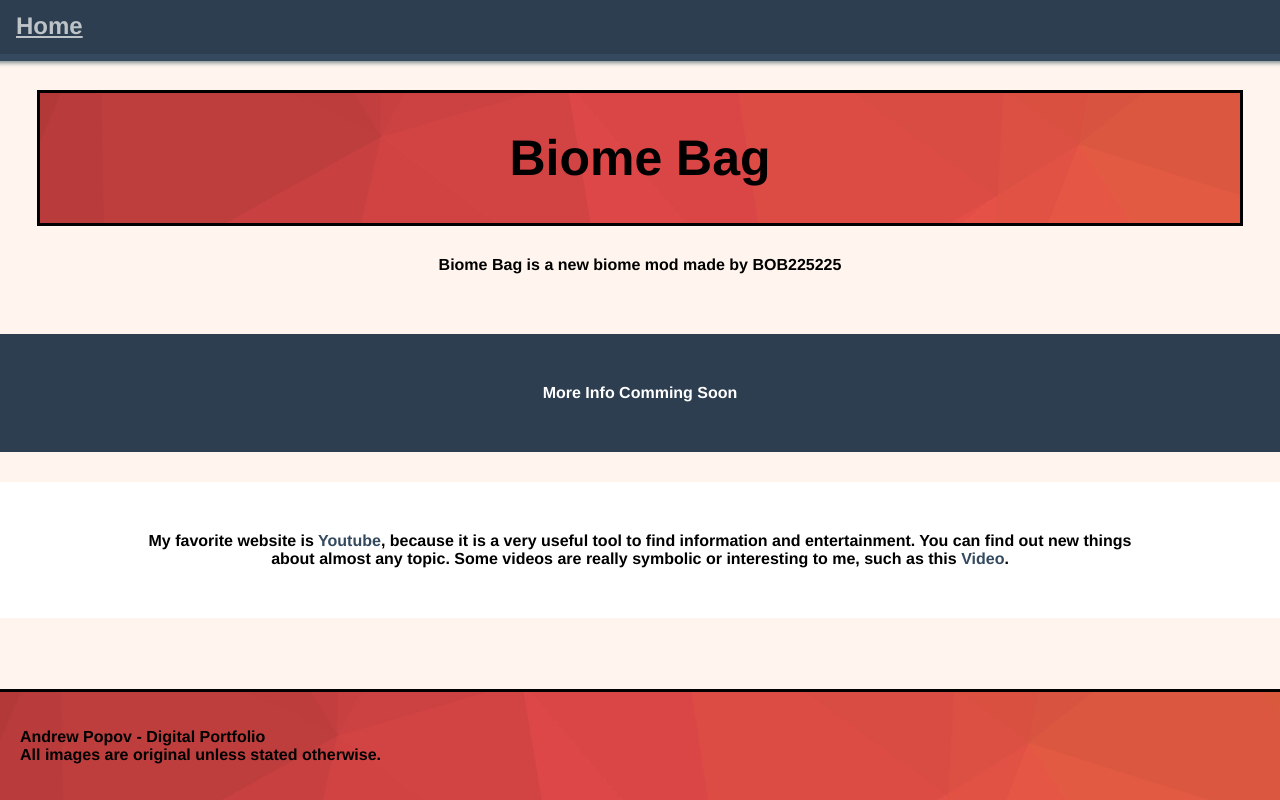
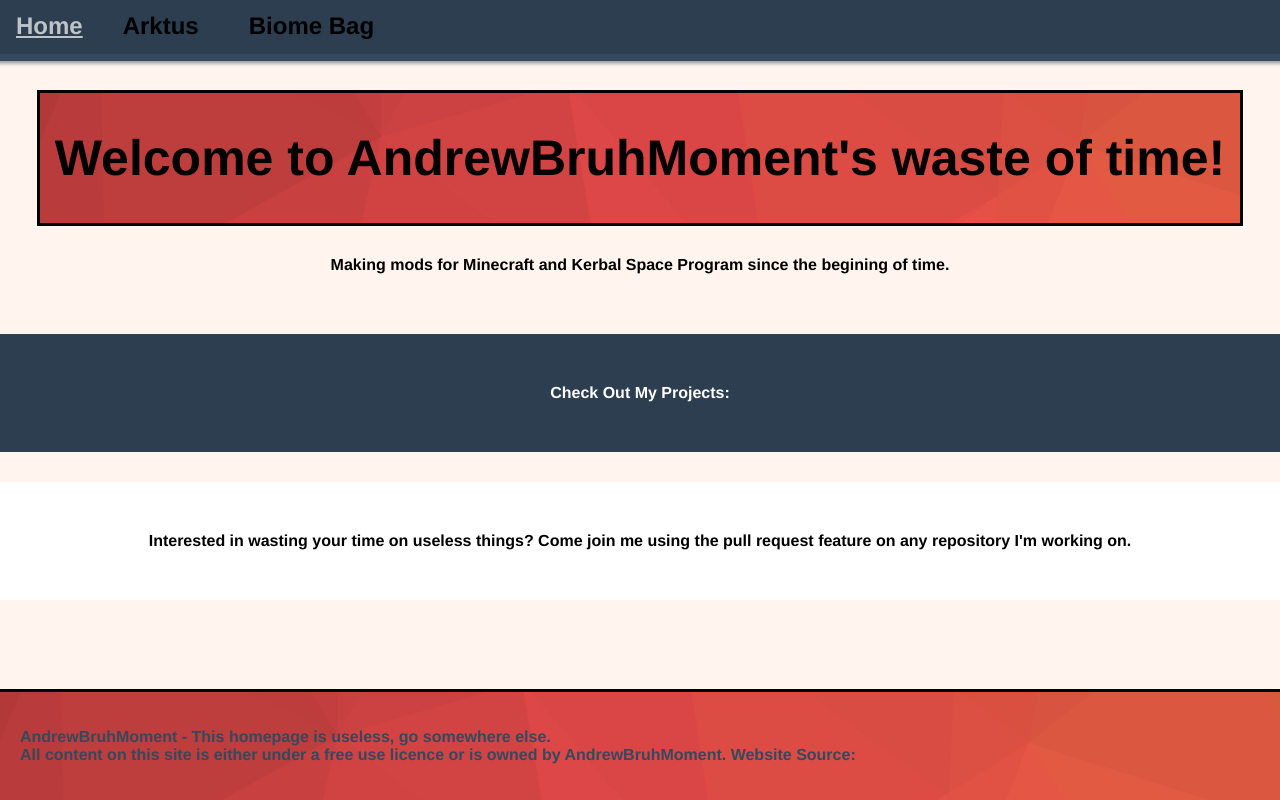
Before and after one commit to AndrewPopovDP/AndrewPopovDP.github.io, a plain HTML site: page index.html in a window 1280 px wide. Shown: the top 800 px of the page. Drawn offline with Linux system fonts and the light colour scheme.

Commit message:
Update index.html
Changed index.html to the homepage from the page for biome bag.

```diff
--- a/index.html
+++ b/index.html
@@ -3,7 +3,7 @@
 <head>
     <meta charset="UTF-8">
     <meta name="viewport" content="width=device-width, initial-scale=1.0">
-    <title>Biome Bag</title>
+    <title>AndrewBruhMoment</title>
     <link href="styles.css" rel="stylesheet">
     <link href="kekw-emote.png" rel="icon">
 </head>
@@ -18,38 +18,54 @@
                         </h1>
                     </a>
                 </li>
+                <li>
+                    <a href="arktus.html">
+                        <h1>
+                             Arktus
+                        </h1>
+                    </a>
+                </li>
+                <li>
+                    <a href="Biomebag.html">
+                        <h1>
+                             Biome Bag
+                        </h1>
+                    </a>
+                </li>
             </ul>
         </nav>
     </header>
     <article class="titlebox">
         <p>
             <h1 class="maintitle">
-                Biome Bag
+                Welcome to AndrewBruhMoment's waste of time!
             </h1>
         </p>
     </article>
     <article>
         <p class="text">
-            Biome Bag is a new biome mod made by BOB225225
+            Making mods for Minecraft and Kerbal Space Program since the begining of time.
         </p>
     </article>
     <article class="fullbarcolor">
         <p class="text">
-            More Info Comming Soon
+            Check Out My Projects:
+            <br>
+            <a href="Arktus.html"Arktus</a>
+            <a href="biomebag.html"Biome Bag</a>
         </p>
     </article>
     <article class="fullbarwhite">
         <p class="text">
-            My favorite website is <a href="http://bit.ly/GotoThisLink">Youtube</a>, because it is a very useful tool to find information and entertainment.
-            You can find out new things about almost any topic.
-            Some videos are really symbolic or interesting to me, such as this <a href="http://bit.ly/GotoThisLink">Video</a>.
+            Interested in wasting your time on useless things? Come join me using the pull request feature on any repository I'm working on.
         </p>
     </article><br><br><br><br><br><br>
     <footer>
         <p>
-            Andrew Popov - Digital Portfolio
+            AndrewBruhMoment - This homepage is useless, go somewhere else.
             <br>
-            All images are original unless stated otherwise.
+            All content on this site is either under a free use licence or is owned by AndrewBruhMoment.
+            Website Source: <a href="https://github.com/AndrewPopovDP/AndrewPopovDP.github.io"github.com/AndrewPopovDP/AndrewPopovDP.github.io</a>
         </p>
     </footer>
 </body>
```
